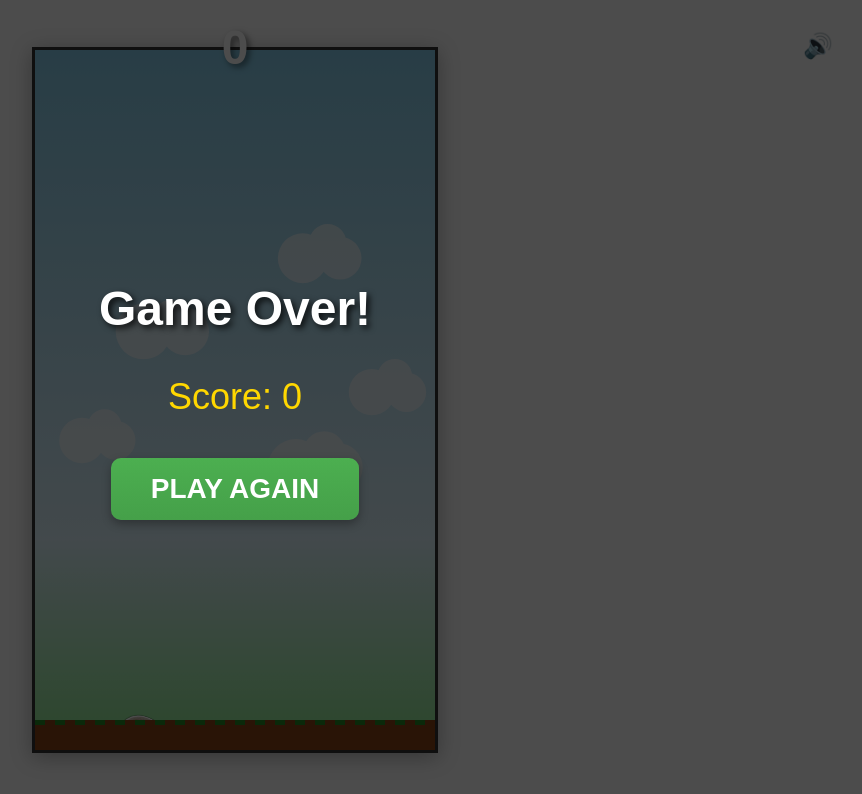
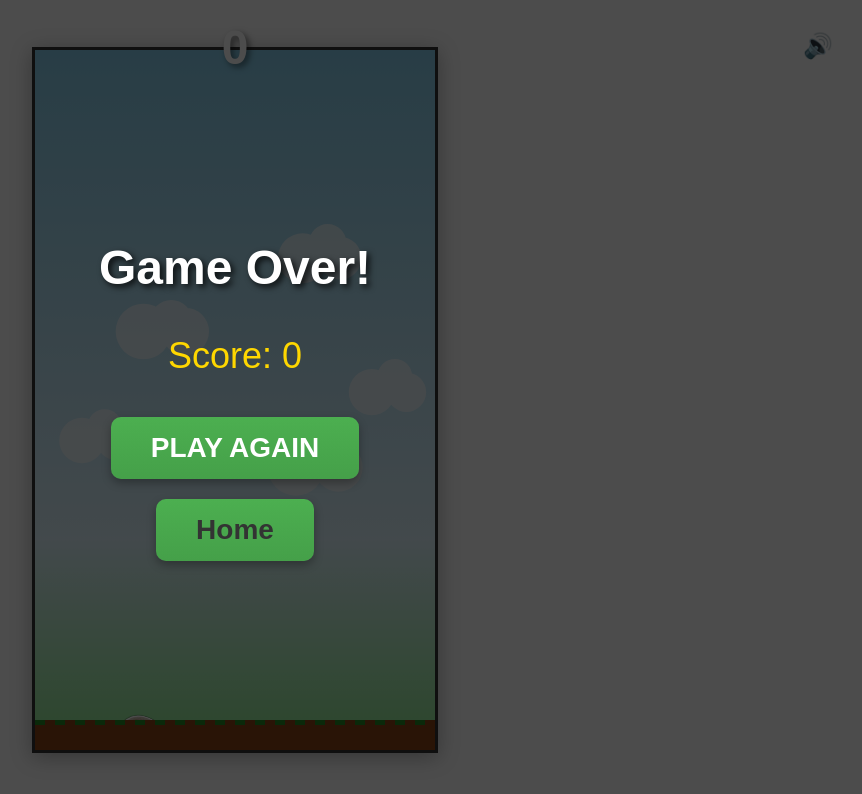
Before and after one commit to kridati/games, a plain HTML site: page flying-modiji.html in a window 1280 px wide. Both pictures are taken after a click on the button "START GAME". Shown: the whole page, without its empty margins (405-1267 px from the left). Drawn offline with Linux system fonts and the light colour scheme.

Commit message:
Update flying-modiji.html

```diff
--- a/flying-modiji.html
+++ b/flying-modiji.html
@@ -128,6 +128,7 @@
     <div id="scoreBoard">0</div>
     <button id="muteButton" onclick="toggleMute()">🔊</button>
 
+
     <div id="startScreen">
         <h1>🚁 Flying Game</h1>
         <p>Tap anywhere to fly!</p>
@@ -139,6 +140,7 @@
         <h1>Game Over!</h1>
         <div id="finalScore">Score: 0</div>
         <button class="btn" onclick="restartGame()">PLAY AGAIN</button>
+        <a href="index.html" ><button class="btn" style="text-decoration: none; color: #333;">Home</button></a>
     </div>
 
     <script>
```
